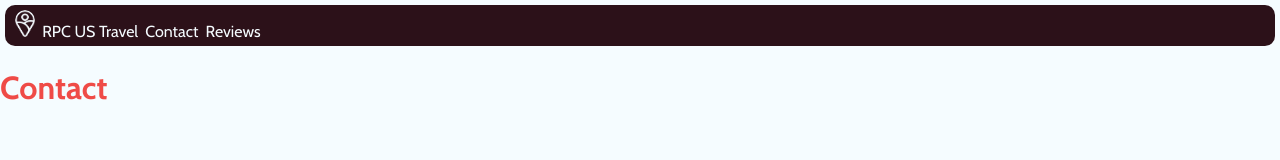
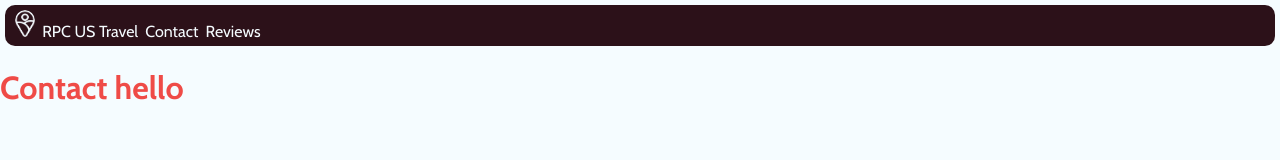
Before and after one commit to CBNCI/ClientSide, a React (Create React App) app: page /contact in a window 1280 px wide. Shown: the top 160 px of the page. Built offline with nearby package versions, Linux system fonts and the light colour scheme.

Commit message:
Test
Adding text as test

```diff
--- a/src/views/Contact.js
+++ b/src/views/Contact.js
@@ -1,7 +1,8 @@
 function Contact() {
 
     return(
-        <h1>Contact</h1>
+        <h1>Contact hello</h1>
+
     );
 }
 
```
